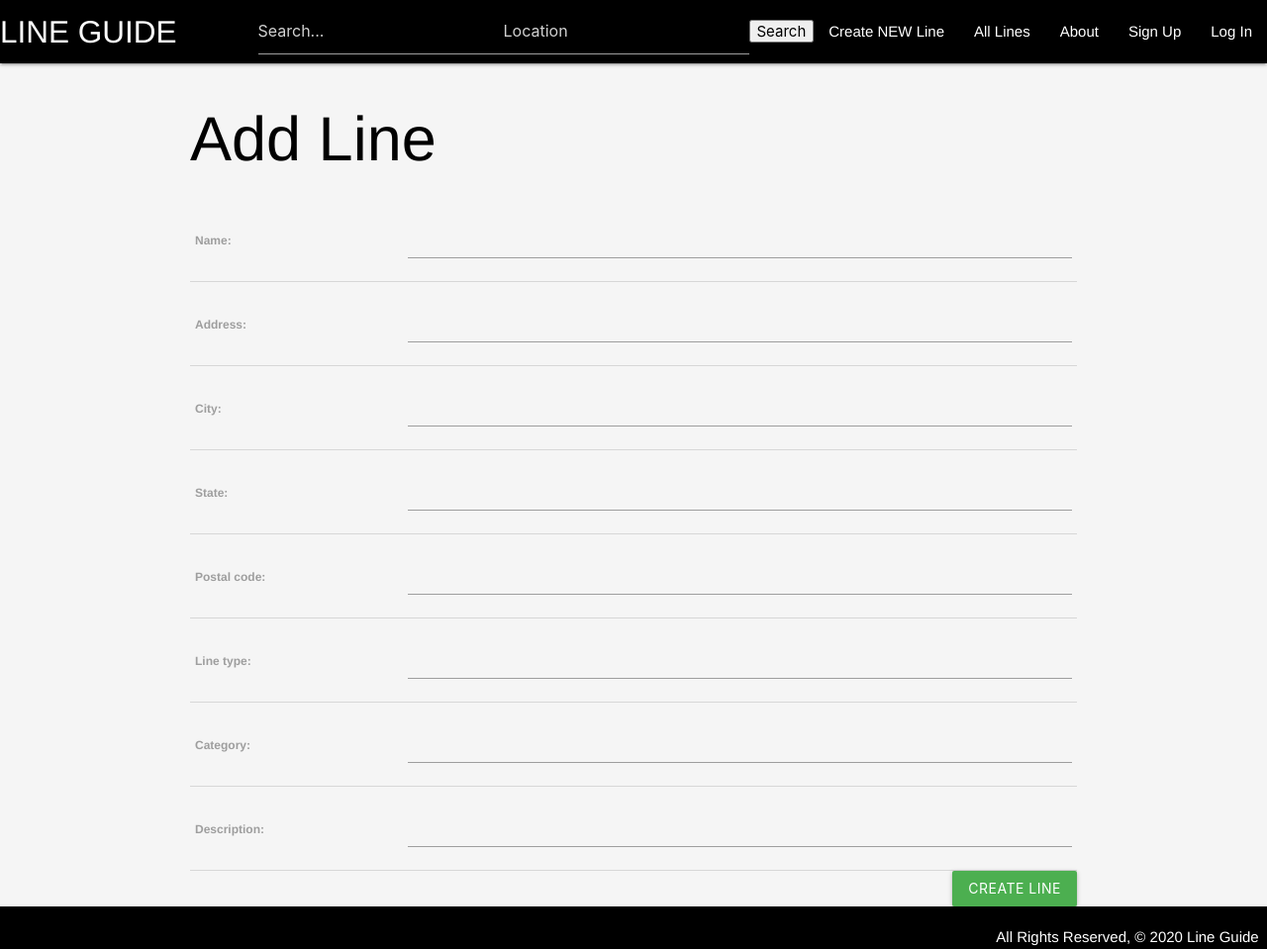
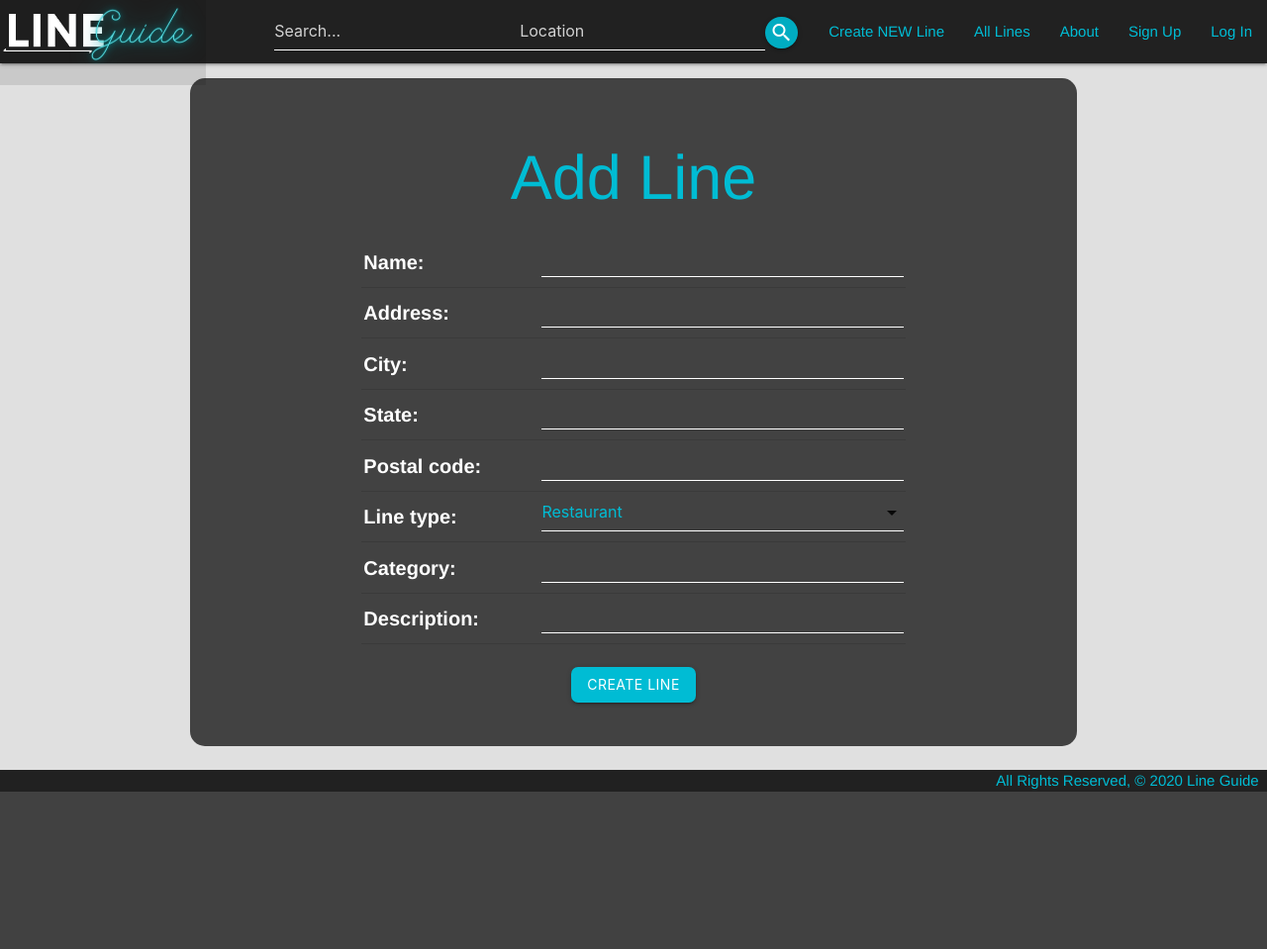
Before and after one commit to micahsellis/lineguide, a Django app: page /lines/create/ in a window 1280 px wide. Shown: the whole page at 99% size. After the commit the page ends 800 px from the top, so only its background shows below. Run offline with Django 3.2, Linux system fonts and the light colour scheme; the visitor is signed in with stand-in values (Sample User, id 1).

Commit message:
add style

```diff
--- a/lines/models.py
+++ b/lines/models.py
@@ -3,7 +3,15 @@ from django.contrib.auth.models import User
 from django.urls import reverse
 
 # Create your models here.
-
+CAT = (
+    ('R', 'Restaurant'),
+    ('B', 'Bar'),
+    ('C', 'Club'),
+    ('W', 'Recreational'),
+    ('T', 'Thrill Ride'),
+    ('S', 'Retail Store'),
+    ('O', 'Other')
+)
 
 class Line(models.Model):
     name = models.CharField(max_length=100)
@@ -11,7 +19,11 @@ class Line(models.Model):
     city = models.CharField(max_length=30)
     state = models.CharField(max_length=2)
     postal_code = models.CharField(max_length=10)
-    line_type = models.CharField(max_length=100)
+    line_type = models.CharField(
+        max_length=1,
+        choices=CAT,
+        default=CAT[0][0]
+    )
     category = models.CharField(max_length=100, blank=True)
     description = models.CharField(max_length=500, blank=True)
     user = models.ForeignKey(User, on_delete=models.CASCADE)
--- a/lines/static/css/style.css
+++ b/lines/static/css/style.css
@@ -4,17 +4,33 @@ body {
   flex-direction: column;
   font-family: Helvetica,Helvetica,Arial,sans-serif;
   color: black;
-  background-color: whitesmoke;
+  background-color: #e0e0e0;
 
 }
 main {
   flex: 1 0 auto;
 }
-.nav-wrapper {
-  background-color: black;
-
+nav ul li a, nav ul li input{
+  color: #00bcd4;
 }
-
+label {
+  color: white;
+  font-size: 20px;
+}
+td, th {
+  padding: 2px;
+}
+input:not([type]), input[type=text]:not(.browser-default), input[type=password]:not(.browser-default), input[type=email]:not(.browser-default), input[type=url]:not(.browser-default), input[type=time]:not(.browser-default), input[type=date]:not(.browser-default), input[type=datetime]:not(.browser-default), input[type=datetime-local]:not(.browser-default), input[type=tel]:not(.browser-default), input[type=number]:not(.browser-default), input[type=search]:not(.browser-default), textarea.materialize-textarea  {
+  border-bottom: 1px solid white;
+  height: 2.5rem;
+  color: #00bcd4;
+}
+input.select-dropdown {
+  color: white;
+}
 footer.page-footer {
-  background-color: black;
+  background-color: #212121;
+  padding-top: 0;
+  text-align: right;
+  color: #00bcd4;
 }
--- a/lines/templates/base.html
+++ b/lines/templates/base.html
@@ -7,24 +7,28 @@
     <meta name="viewport" content="width=device-width, initial-scale=1.0">
     <title>Line Guide</title>
     <link rel="stylesheet" href="https://cdnjs.cloudflare.com/ajax/libs/materialize/1.0.0/css/materialize.min.css">
+    <link rel="stylesheet" href="https://stackpath.bootstrapcdn.com/font-awesome/4.7.0/css/font-awesome.min.css">
+    <link rel="stylesheet" href="https://stackpath.bootstrapcdn.com/font-awesome/4.7.0/css/font-awesome.min.css">
+    <link href="https://fonts.googleapis.com/css2?family=Material+Icons" rel="stylesheet">
     <link rel="stylesheet" type="text/css" href="{% static 'css/style.css' %}">
     <script src="https://cdnjs.cloudflare.com/ajax/libs/materialize/1.0.0/js/materialize.min.js"></script>
 </head>
 <body>
     <header class="navbar-fixed">
         <nav>
-            <div class="nav-wrapper">
+            <div class="nav-wrapper grey darken-4">
                 <ul>
-                    <li><a href="/" class="left brand-logo">LINE GUIDE</a></li>
+                    <li><a href="/" class="left brand-logo"><img src="{% static 'images/lg_logo_small_dark2.png' %}" alt="" style="height: 65px;"></a></li>
                 </ul>
                 <ul class="right">
 
                     <li><form action="{% url 'search_results' %}" method="get">
                         <li><input name="q" type="text" placeholder="Search..."></li>
                         <li><input name="l" type="text" placeholder="Location"></li>
-                        <li><button type="submit">Search</button></li>
+                        <li><button type="submit" class="btn-floating btn-small waves-effect cyan darken-1"><i
+                                    class="material-icons">search</i></button>&nbsp;&nbsp;&nbsp;&nbsp;</li>
                     </form></li>
-                    <li><a href="{% url 'line_create' %}">Create NEW Line</a></li>
+                    <li><a class="text-cyan text-lighten-1" href="{% url 'line_create' %}">Create NEW Line</a></li>
                     <li><a href="{% url 'all_lines' %}">All Lines</a></li>
                     <li><a href="{% url 'about' %}">About</a></li>
                     <li><a href="{% url 'signup' %}">Sign Up</a></li>
@@ -37,8 +41,8 @@
         {% block content %}
         {% endblock %}
     </main>
-    <footer class="page-footer">
-        <div class="right">All Rights Reserved, &copy; 2020 Line Guide &nbsp;</div>
+    <footer class="page-footer grey darken-4">
+        All Rights Reserved, &copy; 2020 Line Guide &nbsp;
     </footer>
 
 </body>
--- a/lines/templates/lines/all.html
+++ b/lines/templates/lines/all.html
@@ -4,7 +4,7 @@
 
 {% for line in lines %}
 <a href="{% url 'detail' line.id %}">
-  <div class="card">
+  <div class="card hoverable">
     <div class="card-content">
       <span class="card-title">{{ line.name }}</span>
       <p>Address: {{ line.address }}</p>
--- a/lines/templates/lines/line_form.html
+++ b/lines/templates/lines/line_form.html
@@ -1,16 +1,27 @@
 {% extends 'base.html' %}
 
 {% block content %}
+<div class="row grey darken-3" style="border-radius: 15px;">
+    <div class="card center-align">
+        <div class="card-content col s8 offset-s2" style="height: 675px;">
             {% if object %}
-<h1>Edit <span class="teal-text">{{object.name}}</span></h1>
+            <h1>Edit <span class="cyan-text center">{{object.name}}</span></h1>
             {% else %}
-<h1>Add Line</h1>
+            <h1 class="cyan-text center">Add Line</h1>
             {% endif %}
             <form action="" method="post">
                 {% csrf_token %}
                 <table>
                     {{ form.as_table }}
                 </table>
-    <input type="submit" value="CREATE LINE" class="btn green right">
+                <br><input type="submit" value="CREATE LINE" class="btn cyan center" style="border-radius: 7px;">
             </form>
+        </div>
+    </div>
+</div>
+
+<script>
+      const selectEl = document.getElementById('id_line_type');
+        M.FormSelect.init(selectEl);
+</script>
 {% endblock %}
```
Also changed, not shown: lines/templates/home.html (+9 -9 lines), lines/templates/lines/line_detail.html (+23 -20 lines), lines/templates/search_results.html (+22 -10 lines). Lines whose indentation alone changed are shown as unchanged.
